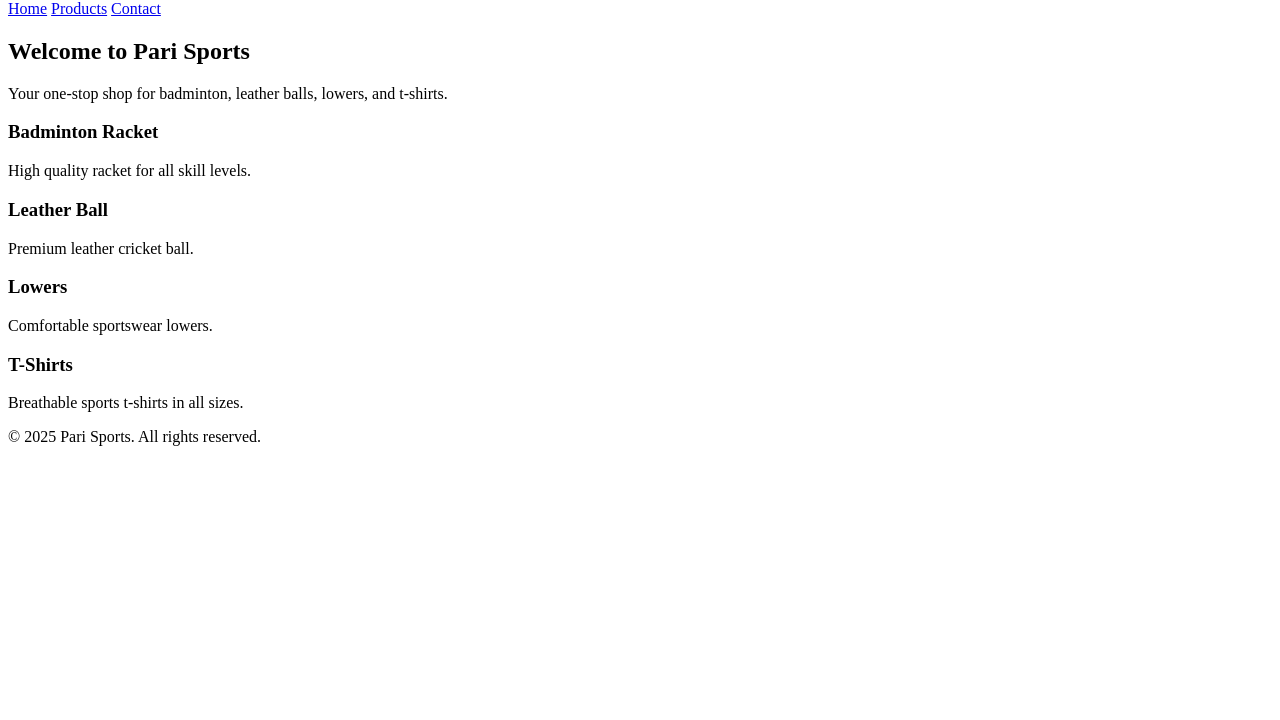
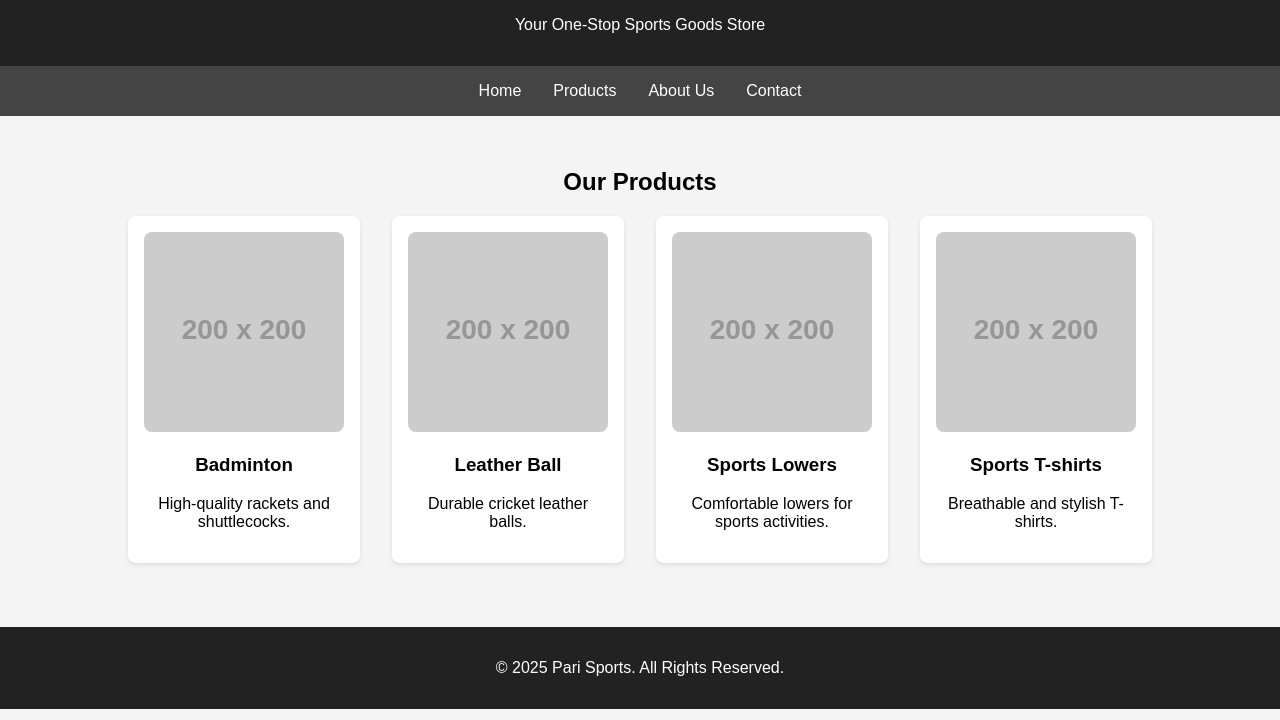
Before and after one commit to pksharmakumar-boop/pari-sports, a plain HTML site: page index.html in a window 1280 px wide. Shown: the part 80-800 px from the top of the page. Drawn offline with Linux system fonts and the light colour scheme; placeholder pictures from the web are drawn by us.

Commit message:
Add files via upload

```diff
--- a/index.html
+++ b/index.html
@@ -1,44 +1,52 @@
 <!DOCTYPE html>
 <html lang="en">
 <head>
-  <meta charset="UTF-8" />
-  <meta name="viewport" content="width=device-width, initial-scale=1.0" />
-  <title>Pari Sports</title>
-  <link rel="stylesheet" href="styles.css" />
+    <meta charset="UTF-8">
+    <meta name="viewport" content="width=device-width, initial-scale=1.0">
+    <title>Pari Sports - Sports Goods Online</title>
+    <link rel="stylesheet" href="styles.css">
 </head>
 <body>
     <header>
         <h1>Pari Sports</h1>
+        <p>Your One-Stop Sports Goods Store</p>
+    </header>
+
     <nav>
         <a href="#">Home</a>
         <a href="#">Products</a>
+        <a href="#">About Us</a>
         <a href="#">Contact</a>
     </nav>
-  </header>
-  <main>
-    <h2>Welcome to Pari Sports</h2>
-    <p>Your one-stop shop for badminton, leather balls, lowers, and t-shirts.</p>
+
     <section class="products">
-      <div class="product-card">
-        <h3>Badminton Racket</h3>
-        <p>High quality racket for all skill levels.</p>
+        <h2>Our Products</h2>
+        <div class="product-list">
+            <div class="product">
+                <img src="https://via.placeholder.com/200" alt="Badminton">
+                <h3>Badminton</h3>
+                <p>High-quality rackets and shuttlecocks.</p>
             </div>
-      <div class="product-card">
+            <div class="product">
+                <img src="https://via.placeholder.com/200" alt="Leather Ball">
                 <h3>Leather Ball</h3>
-        <p>Premium leather cricket ball.</p>
+                <p>Durable cricket leather balls.</p>
             </div>
-      <div class="product-card">
-        <h3>Lowers</h3>
-        <p>Comfortable sportswear lowers.</p>
+            <div class="product">
+                <img src="https://via.placeholder.com/200" alt="Sports Lowers">
+                <h3>Sports Lowers</h3>
+                <p>Comfortable lowers for sports activities.</p>
             </div>
-      <div class="product-card">
-        <h3>T-Shirts</h3>
-        <p>Breathable sports t-shirts in all sizes.</p>
+            <div class="product">
+                <img src="https://via.placeholder.com/200" alt="Sports T-shirts">
+                <h3>Sports T-shirts</h3>
+                <p>Breathable and stylish T-shirts.</p>
+            </div>
         </div>
     </section>
-  </main>
+
     <footer>
-    <p>&copy; 2025 Pari Sports. All rights reserved.</p>
+        <p>© 2025 Pari Sports. All Rights Reserved.</p>
     </footer>
 </body>
 </html>
--- /dev/null
+++ b/styles.css
@@ -0,0 +1,53 @@
+body {
+    font-family: Arial, sans-serif;
+    margin: 0;
+    padding: 0;
+    background: #f4f4f4;
+}
+header {
+    background: #222;
+    color: white;
+    text-align: center;
+    padding: 1rem 0;
+}
+nav {
+    background: #444;
+    display: flex;
+    justify-content: center;
+}
+nav a {
+    color: white;
+    padding: 1rem;
+    text-decoration: none;
+}
+nav a:hover {
+    background: #666;
+}
+.products {
+    padding: 2rem;
+    text-align: center;
+}
+.product-list {
+    display: flex;
+    justify-content: center;
+    flex-wrap: wrap;
+    gap: 2rem;
+}
+.product {
+    background: white;
+    border-radius: 8px;
+    box-shadow: 0 2px 5px rgba(0,0,0,0.1);
+    padding: 1rem;
+    width: 200px;
+}
+.product img {
+    width: 100%;
+    border-radius: 8px;
+}
+footer {
+    background: #222;
+    color: white;
+    text-align: center;
+    padding: 1rem 0;
+    margin-top: 2rem;
+}
```
Lines whose indentation alone changed are shown as unchanged.
